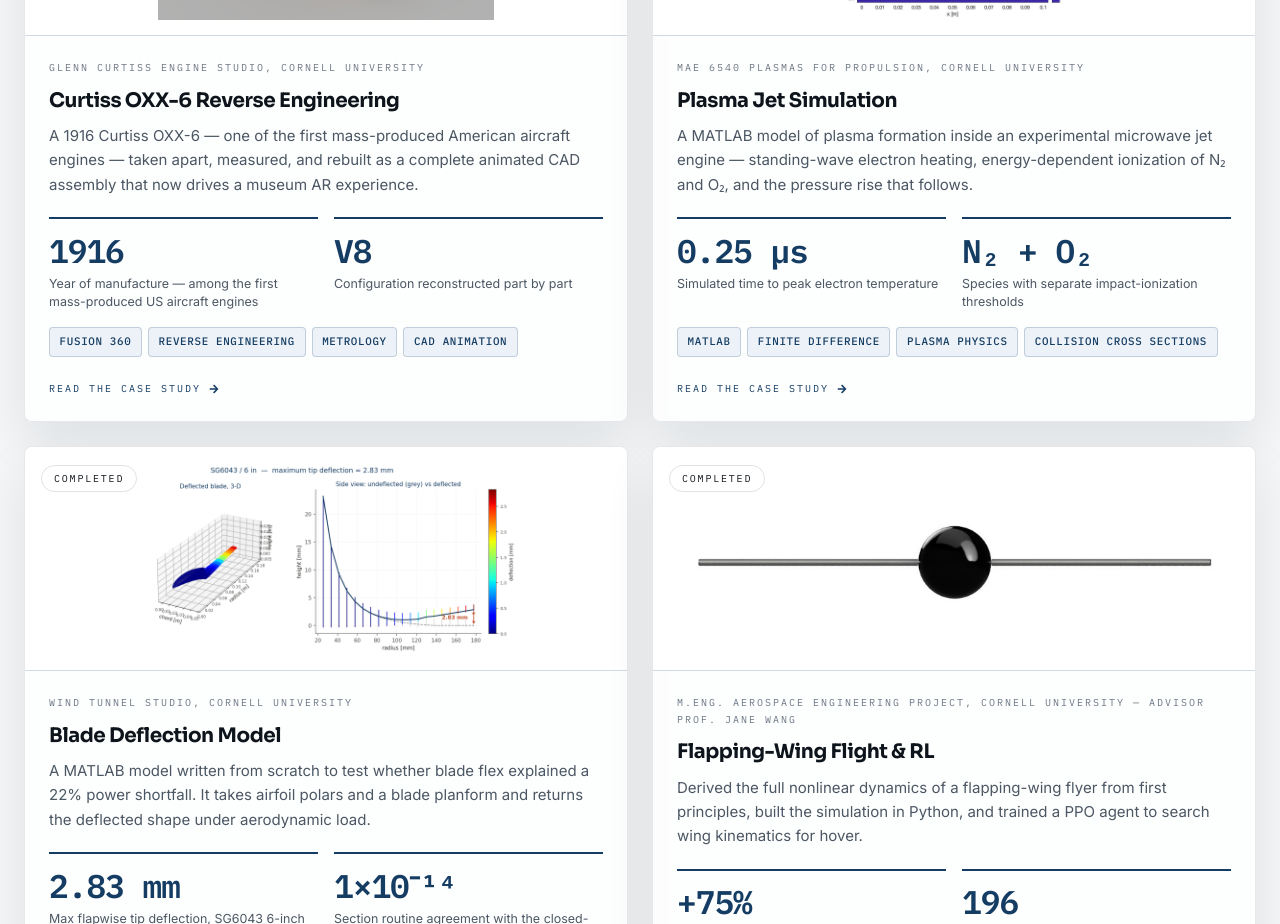
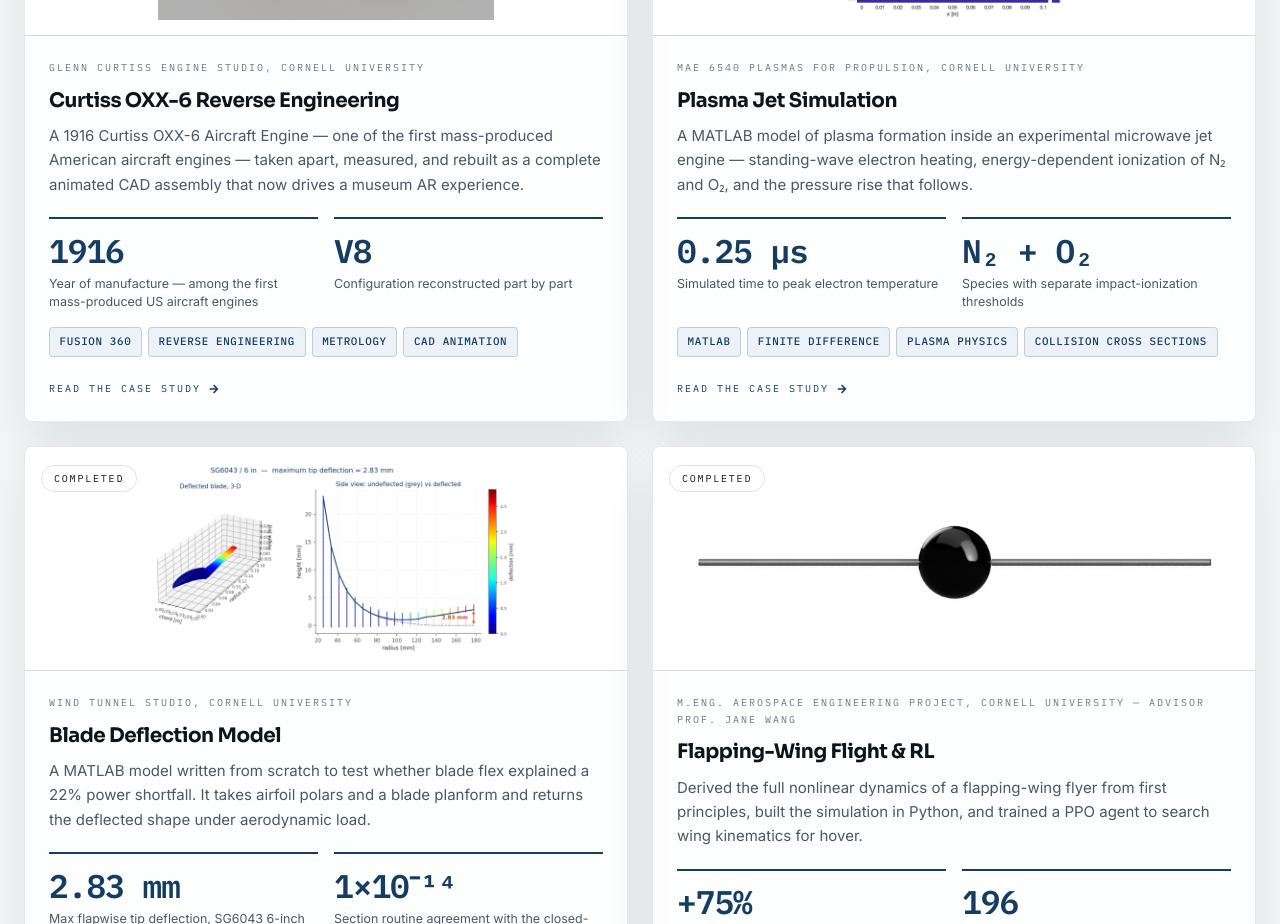
Before and after one commit to bertkaddo/albert-portfolio, a Next.js app: page /projects in a window 1280 px wide. Shown: the part 2000-2924 px from the top of the page. Built offline with nearby package versions, Linux system fonts and the light colour scheme.

Commit message:
Changed some wording

```diff
--- a/src/data/projects.ts
+++ b/src/data/projects.ts
@@ -988,7 +988,7 @@
     status: "Deployed at the Curtiss Museum",
     featured: true,
     summary:
-      "A 1916 Curtiss OXX-6 — one of the first mass-produced American aircraft engines — taken apart, measured, and rebuilt as a complete animated CAD assembly that now drives a museum AR experience.",
+      "A 1916 Curtiss OXX-6 Aircraft Engine — one of the first mass-produced American aircraft engines — taken apart, measured, and rebuilt as a complete animated CAD assembly that now drives a museum AR experience.",
     cardImage: "/img/curtiss-engine-cad.jpg",
     cardImageContain: true,
     tech: [
```
